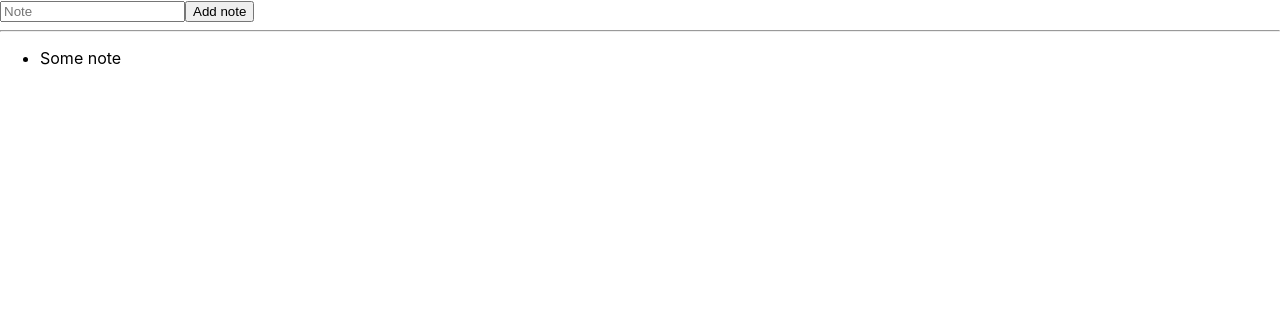
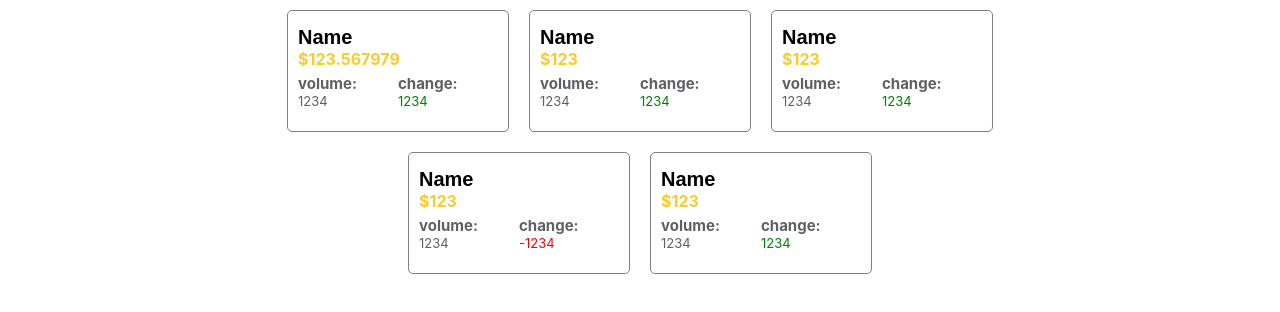
Before and after one commit to ivanlau1357/create-react-app-, a React (Create React App) app: page /stock in a window 1280 px wide. Shown: the top 312 px of the page. Built offline with nearby package versions, Linux system fonts and the light colour scheme.

Commit message:
react route + stock ticket ui with dummy data

```diff
--- a/src/App.tsx
+++ b/src/App.tsx
@@ -1,26 +1,16 @@
 import React from 'react';
-import { NewNoteInput } from './components/NewNoteInput';
-import { useDispatch, useSelector } from 'react-redux';
-import { addNote } from './actions';
-import { Store } from './store';
+import {Route, BrowserRouter as Router} from 'react-router-dom';
+import node from './pages/node'
+import stock from './pages/stock';
+
 
 function App() {
-  const notesReducer = useSelector<Store, Store['notesReducer']>((state) => state.notesReducer)
-  const dispatch = useDispatch()
-
-  const onAddNote = (note: string) => {
-    dispatch(addNote(note))
-  }
   return (
     <>
-      <NewNoteInput addNote={onAddNote}/>
-      <hr/>
-      <ul>
-        {notesReducer?.notes?.map((note) => {
-           return <li key={note}>{note}</li>
-        })}
-        <li>Some note</li>
-      </ul>
+      <Router>
+          <Route path="/" exact component={node} />
+          <Route path="/stock" component={stock} />
+      </Router>
     </>
   );
 }
--- a/src/actions.ts
+++ /dev/null
@@ -1,6 +0,0 @@
-export type Action = {type: 'ADD_NOTE', payload: string}
-
-export const addNote = (note: string): Action => ({
-    type: 'ADD_NOTE',
-    payload: note,
-})
--- /dev/null
+++ b/src/actions/actions.ts
@@ -0,0 +1,12 @@
+export type Action = {type: 'ADD_NOTE', payload: string}
+export type ActionSuccess = {type: 'ADD_NOTE_SUCCESS', payload: string}
+
+export const addNote = (note: string): Action => ({
+    type: 'ADD_NOTE',
+    payload: note,
+})
+
+export const addNoteSuccess = (note: string): ActionSuccess => ({
+    type: 'ADD_NOTE_SUCCESS',
+    payload: note,
+})
--- /dev/null
+++ b/src/components/StockTicket.tsx
@@ -0,0 +1,91 @@
+import React from 'react'
+import styled from 'styled-components';
+
+interface IStockTicketProps {
+    price: string;
+    volume: string;
+    change: string;
+    name: string;
+}
+
+const Container = styled.div`
+    width: 200px;
+    height: 100px;
+    margin: 10px;
+    padding: 10px;
+    border: 1px groove grey;
+    border-radius: 5px;
+`
+
+const TitleWrapper = styled.div`
+    font-family: sans-serif;
+    font-size: 20px;
+    font-weight: bold;
+    padding-top: 5px;
+`
+const PriceWrapper = styled.div`
+    color: #facb2d;
+    font-weight: bold;
+    padding-bottom:5px;
+`
+
+const ExtraInfoWrapper = styled.div`
+    display: flex;
+`
+
+const VolumeWrapper = styled.div`
+    width:50%
+`
+
+const ChangeWrapper = styled.div`
+    width:50%
+`
+
+const VolumeTitle = styled.div`
+    font-size: 15px;
+    font-weight: bold;
+    color: #5e6063;
+`
+
+const Volume = styled.div`
+    font-size: 13px;
+    color: #5e6063;
+`
+const ChamgeTitle = styled.div`
+    font-size: 15px;
+    font-weight: bold;
+    color: #5e6063;
+`
+
+const Change = styled.div`
+    font-size: 13px;
+    color: ${props => props.theme.color};
+
+`
+export const StockTicket: React.FC<IStockTicketProps> = ({
+    price,
+    volume,
+    change,
+    name,
+}) => {
+    return (
+        <Container>
+            <TitleWrapper>
+                {name}
+            </TitleWrapper>
+            <PriceWrapper>
+                ${price}
+            </PriceWrapper>
+            <ExtraInfoWrapper>
+                <VolumeWrapper>
+                    <VolumeTitle> volume: </VolumeTitle>
+                    <Volume> {volume} </Volume>
+                </VolumeWrapper>
+                <ChangeWrapper>
+                    <ChamgeTitle> change: </ChamgeTitle>
+                    <Change theme={{color: change.match(/-/g)? 'red' : 'green'}}> {change} </Change>
+                </ChangeWrapper>
+            </ExtraInfoWrapper>
+        </Container>
+    );
+};
--- /dev/null
+++ b/src/pages/node.tsx
@@ -0,0 +1,31 @@
+import React from 'react';
+import { NewNoteInput } from '../components/NewNoteInput';
+import { useDispatch, useSelector } from 'react-redux';
+import { addNote } from '../actions/actions';
+import { Store } from '../store';
+
+// eslint-disable-next-line no-empty-pattern
+const NodePage = ({
+
+}) => {
+    const notesReducer = useSelector<Store, Store['notesReducer']>((state) => state.notesReducer)
+    const dispatch = useDispatch();
+
+    const onAddNote = (note: string) => {
+        dispatch(addNote(note))
+      }
+    return (
+        <>
+            <NewNoteInput addNote={onAddNote}/>
+            <hr/>
+            <ul>
+                {notesReducer?.notes?.map((note) => {
+                    return <li key={note}>{note}</li>
+                })}
+                <li>Some note</li>
+            </ul>
+        </>
+    );
+}
+
+export default NodePage;
--- /dev/null
+++ b/src/pages/stock.tsx
@@ -0,0 +1,30 @@
+import React from 'react'
+import { StockTicket } from '../components/StockTicket';
+import Grid from '@material-ui/core/Grid';
+import Container from '@material-ui/core/Container';
+
+// eslint-disable-next-line no-empty-pattern
+const StockPage = ({
+
+}) => {
+    return (
+        <>
+            <Container maxWidth="md">
+                <Grid
+                    container
+                    direction="row"
+                    justify="center"
+                    alignItems="center"
+                >
+                    <StockTicket name={"Name"} price={"123.567979"} volume={"1234"} change={"1234"}/>
+                    <StockTicket name={"Name"} price={"123"} volume={"1234"} change={"1234"}/>
+                    <StockTicket name={"Name"} price={"123"} volume={"1234"} change={"1234"}/>
+                    <StockTicket name={"Name"} price={"123"} volume={"1234"} change={"-1234"}/>
+                    <StockTicket name={"Name"} price={"123"} volume={"1234"} change={"1234"}/>
+                </Grid>
+            </Container>
+        </>
+    );
+}
+
+export default StockPage;
--- a/src/reducers/notesReducer.ts
+++ b/src/reducers/notesReducer.ts
@@ -1,4 +1,4 @@
-import { Action } from '../actions'
+import { Action, ActionSuccess } from '../actions/actions'
 export interface NotesState {
     notes: string[];
 }
@@ -7,14 +7,19 @@ const initialState: NotesState = {
     notes:[]
 }
 
-type actions = Action
+type noteActions = Action | ActionSuccess
 
-const notesReducer = (state: NotesState = initialState, action: actions) => {
+const notesReducer = (state: NotesState = initialState, action: noteActions) => {
     switch(action.type) {
         case "ADD_NOTE": {
             return {
                 ...state,
-            notes: [...state.notes, action.payload]
+            }
+        }
+        case "ADD_NOTE_SUCCESS": {
+            return {
+                ...state,
+                notes: [...state.notes, action.payload]
             }
         }
         default:
--- a/src/sagas/handlers/fetchNote.ts
+++ b/src/sagas/handlers/fetchNote.ts
@@ -1,4 +1,9 @@
-export function* fetchNode() {
-    console.log('fetchNode--------');
-    yield;
+import { put } from 'redux-saga/effects';
+import { Action, ActionSuccess } from '../../actions/actions'
+
+export function* fetchNode(action: Action) {
+    yield put({
+        type: 'ADD_NOTE_SUCCESS',
+        payload: action.payload,
+    });
 }
--- a/src/sagas/index.ts
+++ b/src/sagas/index.ts
@@ -1,4 +1,4 @@
-import { all, StrictEffect, takeLatest } from 'redux-saga/effects'
+import {  StrictEffect, takeLatest } from 'redux-saga/effects'
 import { fetchNode } from './handlers/fetchNote'
 
 export default function *watch(): Generator<StrictEffect> {
```
Also changed, not shown: package.json (+8 -0 lines), 1 other file (tests, documents, lock files or other folders).
